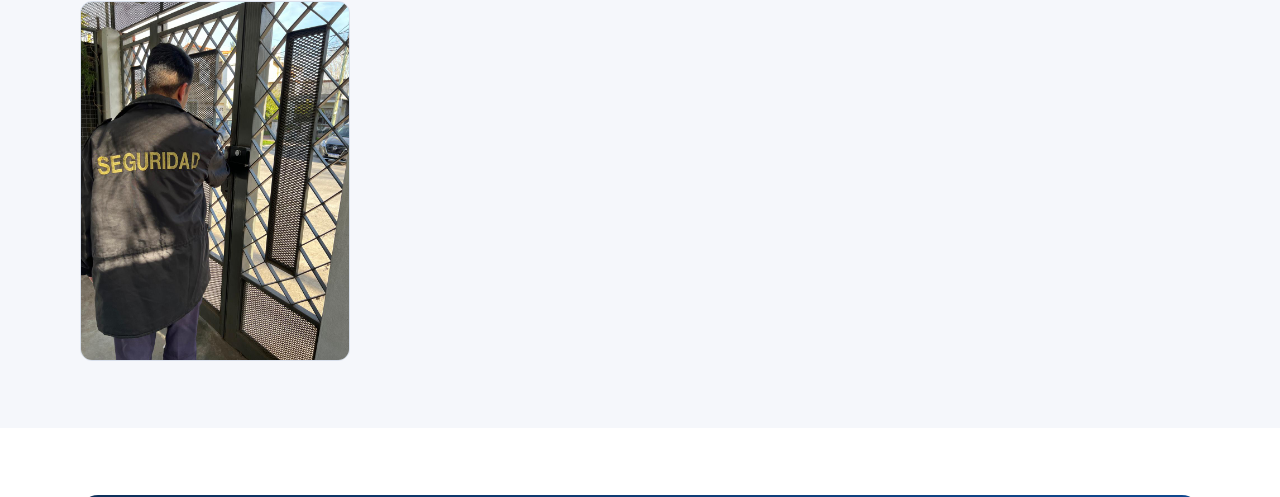
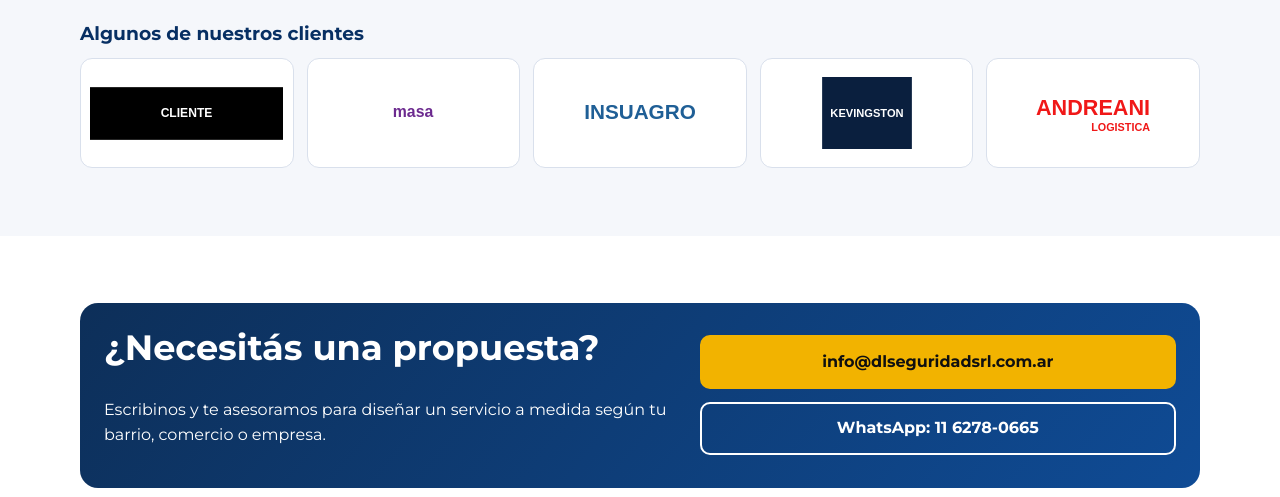
Before and after one commit to sofiapico/DL-Seguridad, a plain HTML site: page index.html in a window 1280 px wide. Shown: the part 1534-2031 px from the top of the page. Drawn offline with Linux system fonts and the light colour scheme.

Commit message:
Ajustar tamaño de clientes y restaurar imagen del banner

```diff
--- a/index.html
+++ b/index.html
@@ -49,7 +49,7 @@
             </div>
           </div>
           <figure class="hero__visual">
-            <img src="assets/vehiculo-dl-seguridad.svg" alt="Móvil operativo de DL Seguridad" />
+            <img src="assets/vehiculo-dl-seguridad.jpeg" alt="Móvil operativo de DL Seguridad" />
           </figure>
         </div>
       </section>
@@ -89,10 +89,18 @@
           </p>
           <div class="gallery">
             <figure class="gallery__item"><img src="assets/uniforme-logo.jpeg" alt="Uniforme con logo" /></figure>
-            <figure class="gallery__item"><img src="assets/vehiculo-dl-seguridad.jpeg" alt="Vehículo DL Seguridad" /></figure>
             <figure class="gallery__item"><img src="assets/operador-monitoreo-1.jpeg" alt="Operador de monitoreo" /></figure>
             <figure class="gallery__item"><img src="assets/operador-monitoreo-2.jpeg" alt="Operador de seguridad" /></figure>
             <figure class="gallery__item"><img src="assets/control-acceso.jpeg" alt="Control de acceso" /></figure>
+          </div>
+
+          <h3 class="clients__title">Algunos de nuestros clientes</h3>
+          <div class="clients-gallery">
+            <figure class="clients-gallery__item"><img src="assets/cliente-destacado.svg" alt="Cliente destacado" /></figure>
+            <figure class="clients-gallery__item"><img src="assets/cliente-masa.svg" alt="Cliente Masa" /></figure>
+            <figure class="clients-gallery__item"><img src="assets/cliente-insuagro.svg" alt="Cliente Insuagro" /></figure>
+            <figure class="clients-gallery__item"><img src="assets/cliente-kevingston.svg" alt="Cliente Kevingston" /></figure>
+            <figure class="clients-gallery__item"><img src="assets/cliente-andreani.svg" alt="Cliente Andreani" /></figure>
           </div>
         </div>
       </section>
--- a/styles.css
+++ b/styles.css
@@ -230,6 +230,39 @@ h2 {
   object-fit: cover;
 }
 
+.clients__title {
+  margin-top: 2.2rem;
+  margin-bottom: 0.8rem;
+  color: var(--blue);
+}
+
+.clients-gallery {
+  display: grid;
+  grid-template-columns: repeat(auto-fit, minmax(180px, 1fr));
+  gap: 0.8rem;
+}
+
+.clients-gallery__item {
+  margin: 0;
+  border-radius: 12px;
+  overflow: hidden;
+  height: 110px;
+  background: #fff;
+  border: 1px solid #d9e0ec;
+  display: flex;
+  align-items: center;
+  justify-content: center;
+  padding: 0.55rem;
+}
+
+.clients-gallery__item img {
+  width: auto;
+  max-width: 100%;
+  height: auto;
+  max-height: 72px;
+  object-fit: contain;
+}
+
 .contact {
   display: grid;
   grid-template-columns: 1.2fr 1fr;
```
Also changed, not shown: assets/cliente-andreani.svg (added), assets/cliente-destacado.svg (added), assets/cliente-insuagro.svg (added), assets/cliente-kevingston.svg (added), assets/cliente-masa.svg (added).
